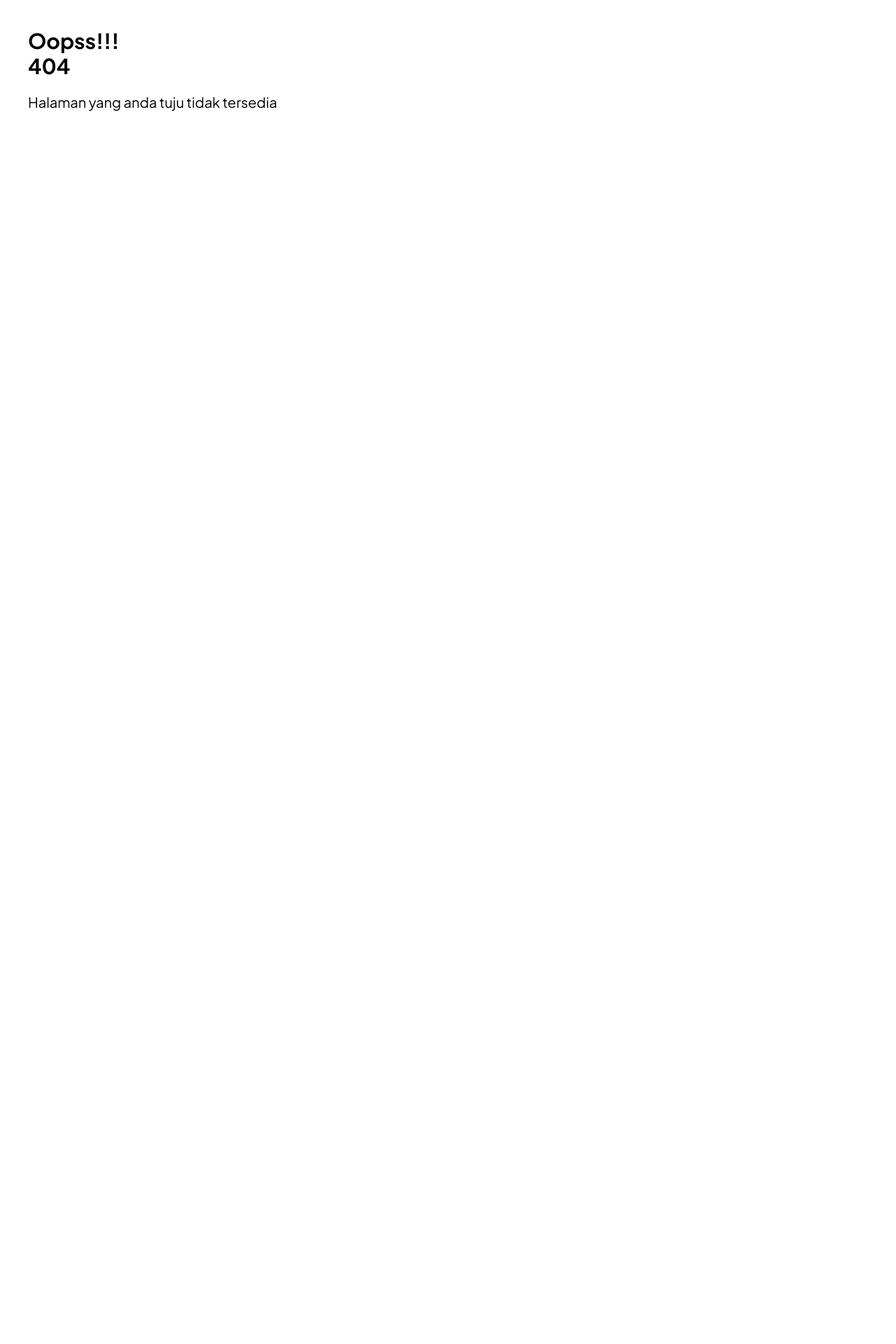
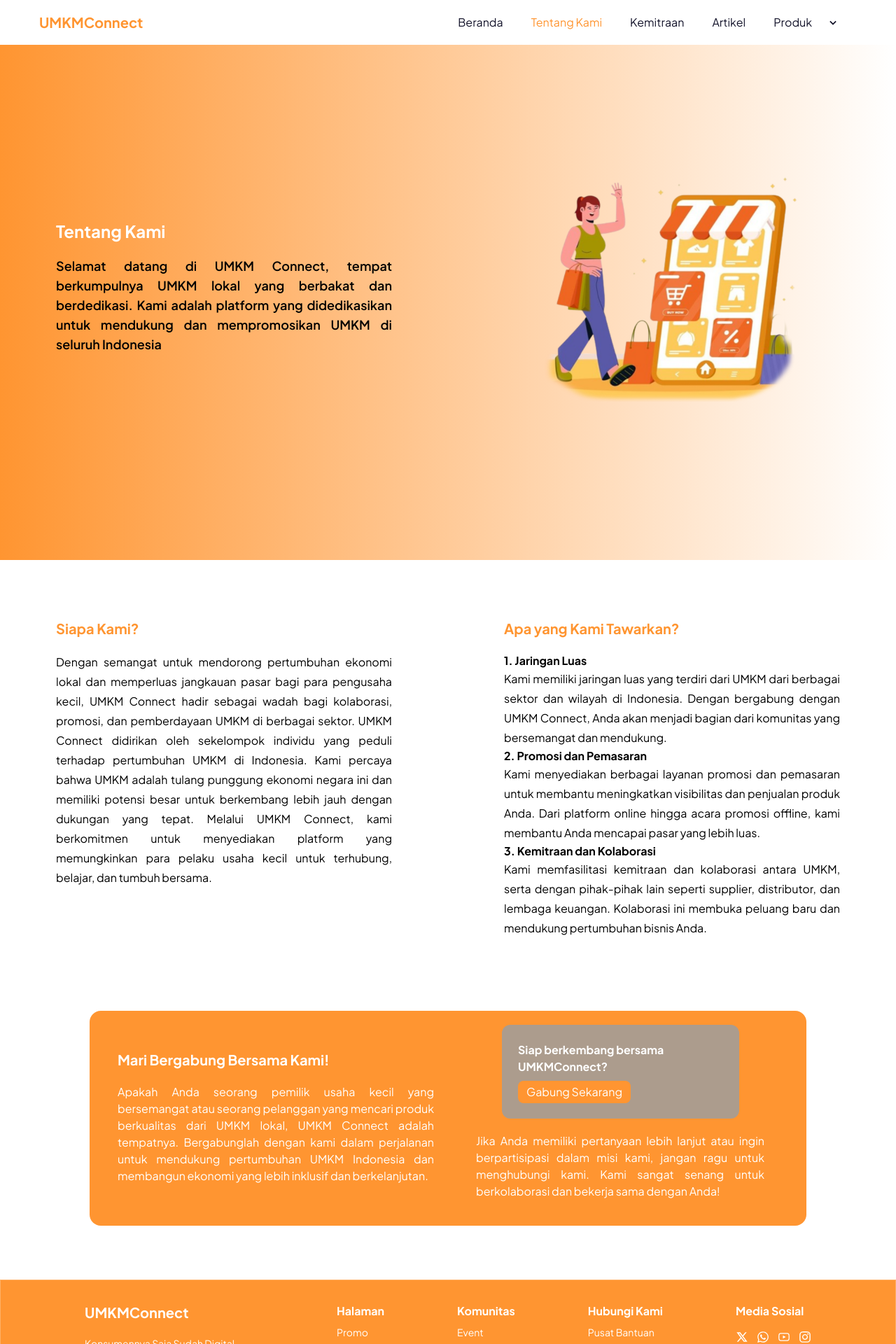
Before and after one commit to Febriyandy/UMKM_Connect, a React (Vite) app: page /TentangKami in a window 1280 px wide. Before the commit this address had no page. Shown: the top 1920 px of the page at 70% size. Before the commit the page ends 800 px from the top, so only its background shows below. Built offline with nearby package versions, Linux system fonts and the light colour scheme; grey boxes are pictures that could not be loaded.

Commit message:
kommit ketiga

```diff
--- a/src/components/navbar.jsx
+++ b/src/components/navbar.jsx
@@ -8,7 +8,7 @@ const Navbar = () => {
 
   const navigationItems = [
     { path: '/', label: 'Beranda' },
-    { path: '/about', label: 'Tentang Kami' },
+    { path: '/TentangKami', label: 'Tentang Kami' },
     { path: '/Kemitraan', label: 'Kemitraan' },
     { path: '/Artikel', label: 'Artikel' },
   ];
--- /dev/null
+++ b/src/pages/Artikel.jsx
@@ -0,0 +1,9 @@
+import React from 'react'
+
+const Artikel = () => {
+  return (
+    <div>Artikel</div>
+  )
+}
+
+export default Artikel
--- /dev/null
+++ b/src/pages/Kemitraan.jsx
@@ -0,0 +1,44 @@
+import React from 'react'
+import Navbar from '../components/navbar'
+import Footer from '../components/footer'
+import { Link } from 'react-router-dom'
+import Mitra from '../assets/images/mitra.png'
+
+
+const Kemitraan = () => {
+  return (
+    <>
+    <Navbar/>
+    <section className='w-full h-auto py-20 bg-white flex '>
+      <div className='w-1/2 h-full pl-20 pr-10 flex flex-col justify-center font-body'>
+        <h1 className='font-bold text-2xl text-primary py-5'>Selamat Datang di Halaman Kemitraan UMKMConnect</h1>
+        <h2 className='text-justify'>Kami percaya bahwa kolaborasi adalah kunci kesuksesan. Di sini, kami membuka pintu untuk berbagai bentuk kemitraan yang saling menguntungkan. Bagi anda yang mempunyai Usaha Micro Kecil dan Menengah  yang tertarik untuk bekerja sama dengan kami, mari kita jalin kemitraan yang kuat dan berkelanjutan.</h2>
+        <h1 className='font-bold text-xl text-primary py-5'>Manfaat Kemitraan</h1>
+        <ul className='list-disc list-outside pl-5 text-justify'>
+        <li>Akses ke pasar yang lebih luas dengan potensi peningkatan penjualan yang signifikan.</li>
+        <li>Dukungan promosi yang kuat untuk meningkatkan visibilitas merek Anda.</li>
+        <li>Kesempatan untuk berkolaborasi dalam acara promosi dan kegiatan pemasaran.</li>
+        <li>Kemitraan yang transparan dan saling menguntungkan bagi kedua belah pihak.</li>
+        </ul>
+        <h1 className='font-bold text-xl text-primary py-5'>Syarat dan Ketentuan</h1>
+        <ul className='list-disc list-outside pl-5 text-justify'>
+        <li>Proses pendaftaran mudah dan cepat.</li>
+        <li>Pembayaran yang jelas dan teratur sesuai dengan kesepakatan</li>
+        <li>Tanggung jawab yang jelas dan saling dihormati antara kedua belah pihak</li>
+        </ul>
+        <h2 className='text-justify py-5'>Untuk informasi lebih lanjut atau untuk memulai percakapan mengenai kemitraan potensial, silakan isi formulir kontak di bawah ini atau hubungi kami melalui kontak yang tertera.</h2>
+      </div>
+      <div className='w-1/2 h-full pr-20 pl-10 flex flex-col justify-center'>
+        <img src={Mitra} className='object-cover w-full h-auto' alt="" />
+        <div className='w-3/4 h-40 rounded-xl border border-[#DCDCDC] shadow-lg mx-auto p-5'>
+          <h1 className='font-bold font-body text-2xl pb-5 text-primary'>Siap berkembang bersama UMKMConnect?</h1>
+          <Link className='font-body py-2  px-3 bg-primary text-white rounded-lg'>Gabung Sekarang</Link>
+        </div>
+      </div>
+    </section>
+    <Footer/>
+    </>
+  )
+}
+
+export default Kemitraan
--- /dev/null
+++ b/src/pages/TentangKami.jsx
@@ -0,0 +1,59 @@
+import React from 'react'
+import Navbar from '../components/navbar'
+import about from '../assets/images/about.png'
+import Foto from '../assets/images/foto1.png'
+import { Link } from 'react-router-dom'
+import Footer from '../components/footer'
+
+const TentangKami = () => {
+  return (
+    <>
+    <Navbar/>
+    <section className='w-full h-screen bg-gradient-to-r from-primary to-white flex '>
+        <div className='w-1/2 h-full flex flex-col justify-center px-20 font-body'>
+            <h1 className='text-2xl text-white font-bold py-5'>Tentang Kami</h1>
+            <h2 className='text-lg font-semibold text-justify'>Selamat datang di UMKM Connect, tempat berkumpulnya UMKM lokal yang berbakat dan berdedikasi. Kami adalah platform yang didedikasikan untuk mendukung dan mempromosikan UMKM di seluruh Indonesia</h2>
+        </div>
+        <div className='w-1/2 h-full p-20 flex justify-center items-center'>
+            <img src={about} className='w-4/5 h-auto' alt="" />
+        </div>
+    </section>
+    <section className='h-auto w-full bg-white py-16 flex '>
+        <div className='w-1/2  h-full flex flex-col justify-center px-20 font-body'>
+            <h1 className='font-bold text-xl text-primary py-5'>Siapa Kami?</h1>
+            <h2 className='text-justify leading-7'>Dengan semangat untuk mendorong pertumbuhan ekonomi lokal dan memperluas jangkauan pasar bagi para pengusaha kecil, UMKM Connect hadir sebagai wadah bagi kolaborasi, promosi, dan pemberdayaan UMKM di berbagai sektor. UMKM Connect didirikan oleh sekelompok individu yang peduli terhadap pertumbuhan UMKM di Indonesia. Kami percaya bahwa UMKM adalah tulang punggung ekonomi negara ini dan memiliki potensi besar untuk berkembang lebih jauh dengan dukungan yang tepat. Melalui UMKM Connect, kami berkomitmen untuk menyediakan platform yang memungkinkan para pelaku usaha kecil untuk terhubung, belajar, dan tumbuh bersama.</h2>
+        </div>
+        <div className='w-1/2  h-full flex flex-col justify-center px-20 font-body'>
+            <h1 className='font-bold text-xl text-primary py-5'>Apa yang Kami Tawarkan?</h1>
+            <h2 className='font-bold'>1. Jaringan Luas</h2>
+            <h2 className='text-justify leading-7'>Kami memiliki jaringan luas yang terdiri dari UMKM dari berbagai sektor dan wilayah di Indonesia. Dengan bergabung dengan UMKM Connect, Anda akan menjadi bagian dari komunitas yang bersemangat dan mendukung.</h2>
+            <h2 className='font-bold'>2. Promosi dan Pemasaran</h2>
+            <h2 className='text-justify leading-7'>Kami menyediakan berbagai layanan promosi dan pemasaran untuk membantu meningkatkan visibilitas dan penjualan produk Anda. Dari platform online hingga acara promosi offline, kami membantu Anda mencapai pasar yang lebih luas.</h2>
+            <h2 className='font-bold'>3. Kemitraan dan Kolaborasi</h2>
+            <h2 className='text-justify leading-7'>Kami memfasilitasi kemitraan dan kolaborasi antara UMKM, serta dengan pihak-pihak lain seperti supplier, distributor, dan lembaga keuangan. Kolaborasi ini membuka peluang baru dan mendukung pertumbuhan bisnis Anda.</h2>
+        </div>
+    </section>
+    <section className='h-96 mt-10 w-full flex flex-col items-center font-body'>
+        <div className='w-4/5 h-4/5 bg-primary rounded-2xl flex'>
+            <div className='w-1/2 pl-10 pr-5 -mt-6 py-10 flex flex-col justify-center '>
+                <h1 className='font-bold text-xl text-white py-5'>Mari Bergabung Bersama Kami!</h1>
+                <h2 className='text-white text-justify'>Apakah Anda seorang pemilik usaha kecil yang  bersemangat atau seorang pelanggan yang mencari produk berkualitas dari UMKM lokal, UMKM Connect adalah tempatnya. Bergabunglah dengan kami dalam perjalanan untuk mendukung pertumbuhan UMKM Indonesia dan membangun ekonomi yang lebih inklusif dan berkelanjutan.</h2>
+            </div>
+            <div className='w-1/2 pl-5 pr-10 py-5 flex flex-col justify-center'>
+                <div className='h-1/2 w-full relative'>
+                    <img src={Foto} className='w-3/4 opacity-85 mx-auto h-full object-cover rounded-xl' alt="" />
+                    <h1 className='absolute top-6 w-56 font-bold text-white left-20'>Siap berkembang bersama UMKMConnect?</h1>
+                    <Link className='absolute top-20 left-20 py-1 px-3 bg-primary text-white rounded-lg'>Gabung Sekarang</Link>
+                </div>
+                <div className='h-1/2 w-full px-5'>
+                    <h2 className='mt-5 text-justify text-white'>Jika Anda memiliki pertanyaan lebih lanjut atau ingin berpartisipasi dalam misi kami, jangan ragu untuk menghubungi kami. Kami sangat senang untuk berkolaborasi dan bekerja sama dengan Anda!</h2>
+                </div>
+            </div>
+        </div>
+      </section>
+      <Footer/>
+    </>
+  )
+}
+
+export default TentangKami
--- a/src/routes/index.jsx
+++ b/src/routes/index.jsx
@@ -5,6 +5,9 @@ import Dashboard from '../pages/Dashboard';
 import Footer from '../components/footer';
 import Makanan from '../pages/Makanan';
 import Notfound from '../pages/Notfound';
+import TentangKami from '../pages/TentangKami';
+import Kemitraan from '../pages/Kemitraan';
+import Artikel from '../pages/Artikel';
 
 const Routing = () => {
     return(
@@ -13,6 +16,9 @@ const Routing = () => {
             <Route path="/" element={<Dashboard/>} />
             <Route path="/Footer" element={<Footer/>} />
             <Route path='/Makanan' element={<Makanan/>} />
+            <Route path='/TentangKami' element={<TentangKami/>} />
+            <Route path='/Kemitraan' element={<Kemitraan/>} />
+            <Route path='/Artikel' element={<Artikel/>} />
             <Route path='*' element={<Notfound/>} />
         </Routes>
     );
```
Also changed, not shown: src/assets/images/about.png (added), src/assets/images/mitra.png (added).
